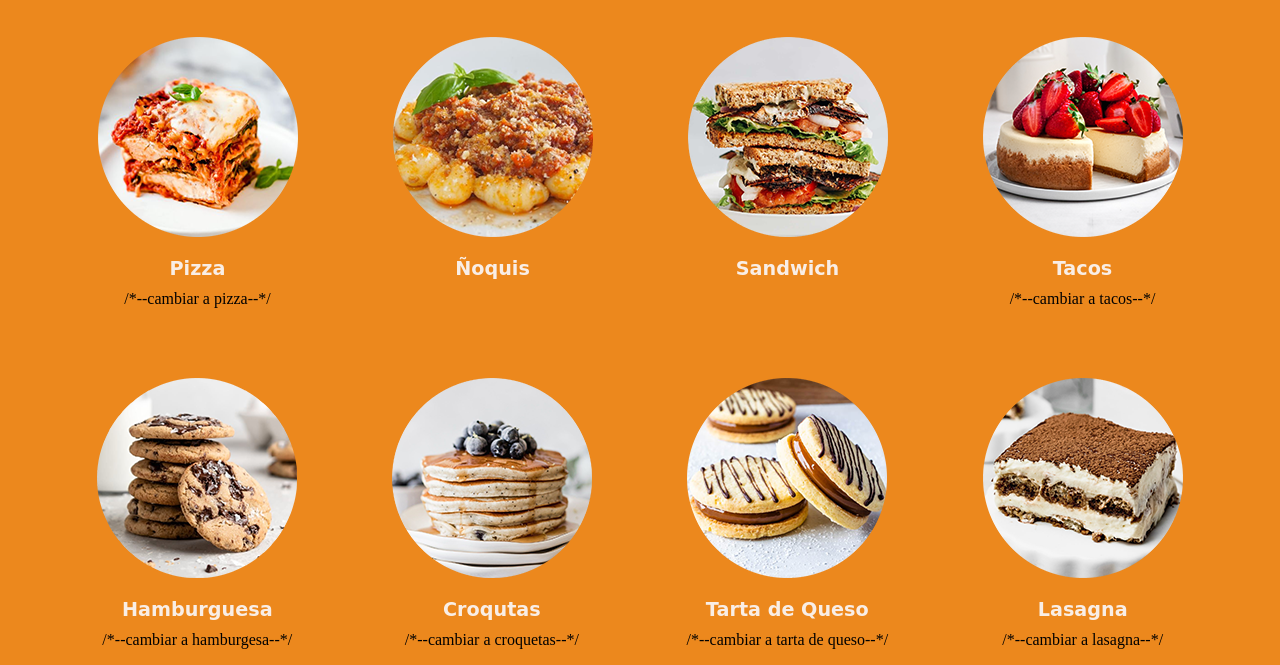
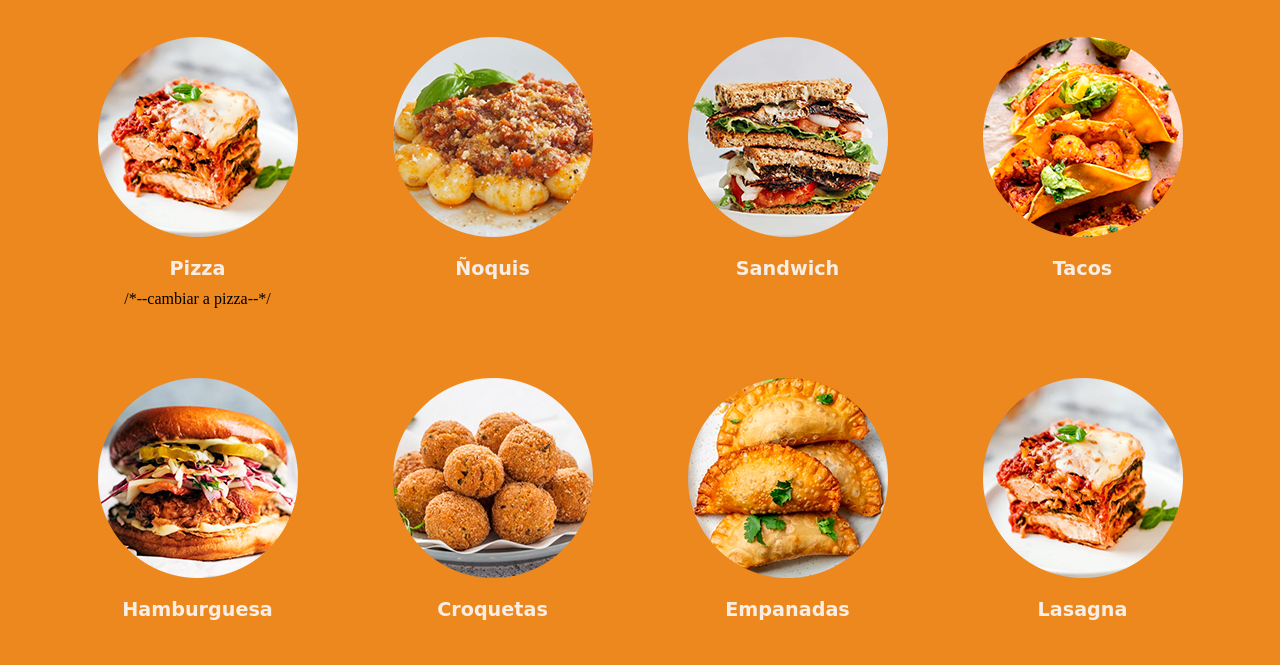
Before and after one commit to Compu3Unla/tacc_free-2022-1, a plain HTML site: page recetas saladas.html in a window 1280 px wide. Shown: the part 137-802 px from the top of the page. Drawn offline with Linux system fonts and the light colour scheme; a web font is replaced by a local one.

Commit message:
cambio de imagenes

```diff
--- a/estilos.css
+++ b/estilos.css
@@ -396,7 +396,11 @@ input type, label{
 	padding-left: 30px;
 	padding-right: 30px;
 }
-
+img:hover{
+    border:10px solid;
+    border-radius:100%;
+    border-color: #508B59;
+}
 .sectioncards {
 	padding: 40px 50px 30px 50px;
 	justify-content: space-around;
@@ -407,9 +411,6 @@ input type, label{
 	padding-top: 20px;
 }
 
-.titulorecetas{
-	color: #F9EEE6;
-}
 
 /*------------------MAIN SINTAXIS PALERMO-------------------*/
 
--- a/recetas saladas.html
+++ b/recetas saladas.html
@@ -53,8 +53,8 @@
 			</div>
 
 			<div class="cards flex-column">
-				<img src="img/recetas dulces/cheesecake.png">
-				<h6 class="recetasdulcestitulos">Tacos</h6>  /*--cambiar a tacos--*/
+				<img src="img/recetas saladas/tacos.png">
+				<h6 class="recetasdulcestitulos">Tacos</h6>
 			</div>
 
 		</section>
@@ -62,23 +62,23 @@
 		<section class="flex-row sectioncards">
 
 			<div class="cards flex-column">
-				<img src="img/recetas dulces/cookies.png">
-				<h6 class="recetasdulcestitulos">Hamburguesa</h6> /*--cambiar a hamburgesa--*/
+				<img src="img/recetas saladas/hamburguesa.png">
+				<h6 class="recetasdulcestitulos">Hamburguesa</h6>
 			</div>
 
 			<div class="cards flex-column">
-				<img src="img/recetas dulces/pancakes.png">
-				<h6 class="recetasdulcestitulos">Croqutas</h6> /*--cambiar a croquetas--*/
+				<img src="img/recetas saladas/croquetas.png">
+				<h6 class="recetasdulcestitulos">Croquetas</h6>
 			</div>
 
 			<div class="cards flex-column">
-				<img src="img/recetas dulces/alfajores.png">
-				<h6 class="recetasdulcestitulos">Tarta de Queso</h6> /*--cambiar a tarta de queso--*/
+				<img src="img/recetas saladas/empanadas.png">
+				<h6 class="recetasdulcestitulos">Empanadas</h6>
 			</div>
 
 			<div class="cards flex-column">
-				<img src="img/recetas dulces/tiramisu.png">
-				<h6 class="recetasdulcestitulos">Lasagna</h6> /*--cambiar a lasagna--*/
+				<img src="img/recetas saladas/lasagna.png">
+				<h6 class="recetasdulcestitulos">Lasagna</h6>
 			</div>
 
 		</section>
```
Also changed, not shown: img/recetas saladas/croquetas.png (added), img/recetas saladas/empanadas.png (added), img/recetas saladas/hamburguesa.png (added), img/recetas saladas/tacos.png (added).
